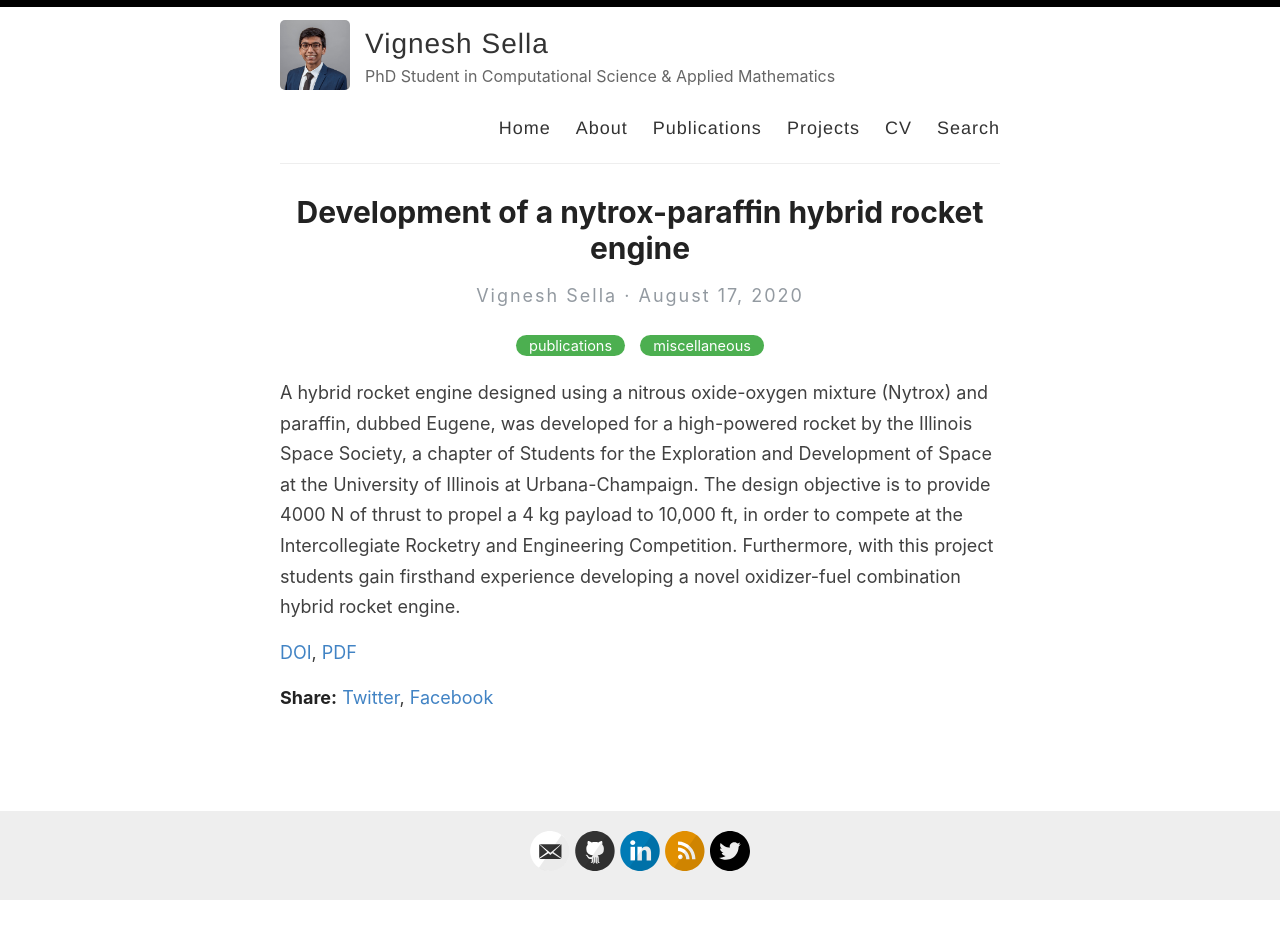
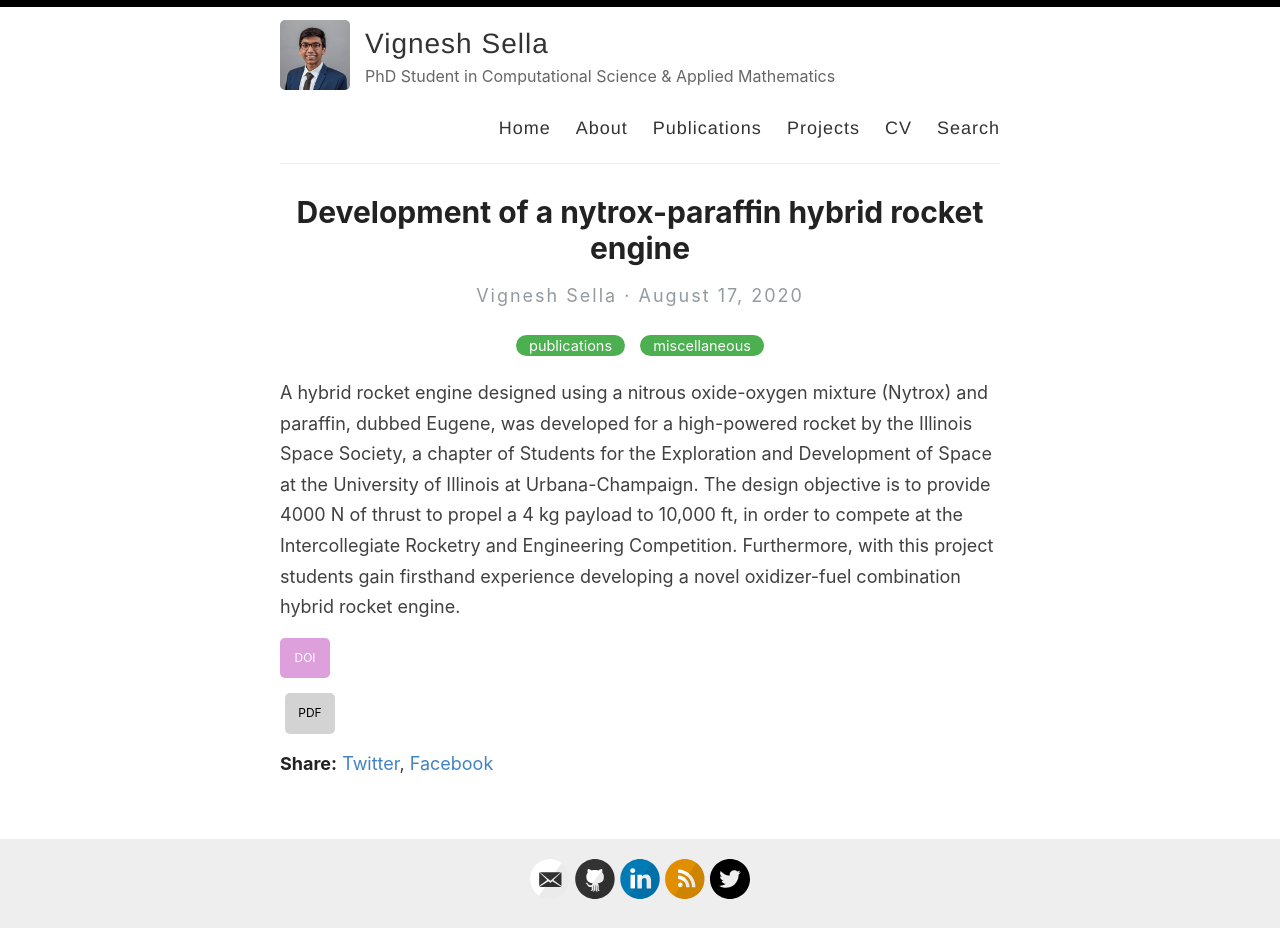
Before and after one commit to VigneshSella/vigneshsella.github.io, a Jekyll site: the page built from _posts/2020-8-17-nytrox-paraffin-hybrid-rocket-engine.md, in a window 1280 px wide. Built offline with Jekyll 4.4.1, drawn with Linux system fonts in a browser that asks for light colours; before the commit the page ends 901 px from its top, so only the background shows below that.

```diff
--- a/_posts/2020-8-17-nytrox-paraffin-hybrid-rocket-engine.md
+++ b/_posts/2020-8-17-nytrox-paraffin-hybrid-rocket-engine.md
@@ -6,4 +6,8 @@ categories: [publications, miscellaneous]
 
 A hybrid rocket engine designed using a nitrous oxide-oxygen mixture (Nytrox) and paraffin, dubbed Eugene, was developed for a high-powered rocket by the Illinois Space Society, a chapter of Students for the Exploration and Development of Space at the University of Illinois at Urbana-Champaign. The design objective is to provide 4000 N of thrust to propel a 4 kg payload to 10,000 ft, in order to compete at the Intercollegiate Rocketry and Engineering Competition. Furthermore, with this project students gain firsthand experience developing a novel oxidizer-fuel combination hybrid rocket engine.
 
-[DOI](https://doi.org/10.2514/6.2020-3729), [PDF](https://www.researchgate.net/profile/Vignesh-Sella-2/publication/343705231_Development_of_a_Nytrox-Paraffin_Hybrid_Rocket_Engine/links/5f3bda36a6fdcccc43d140ed/Development-of-a-Nytrox-Paraffin-Hybrid-Rocket-Engine.pdf)
+<a href="https://doi.org/10.2514/6.2020-3729" style="background-color: #dda0dd; color: white; padding: 10px; border-radius: 5px; text-decoration: none; font-size: 12px; display: inline-block; width: 50px; text-align: center;">DOI</a>
+
+<a href="https://www.researchgate.net/profile/Vignesh-Sella-2/publication/343705231_Development_of_a_Nytrox-Paraffin_Hybrid_Rocket_Engine/links/5f3bda36a6fdcccc43d140ed/Development-of-a-Nytrox-Paraffin-Hybrid-Rocket-Engine.pdf" style="background-color: #d3d3d3; color: black; padding: 10px; border-radius: 5px; text-decoration: none; font-size: 12px; display: inline-block; width: 50px; text-align: center; margin-left: 5px;">PDF</a>
+
+<!-- [DOI](https://doi.org/10.2514/6.2020-3729), [PDF](https://www.researchgate.net/profile/Vignesh-Sella-2/publication/343705231_Development_of_a_Nytrox-Paraffin_Hybrid_Rocket_Engine/links/5f3bda36a6fdcccc43d140ed/Development-of-a-Nytrox-Paraffin-Hybrid-Rocket-Engine.pdf) -->
```
